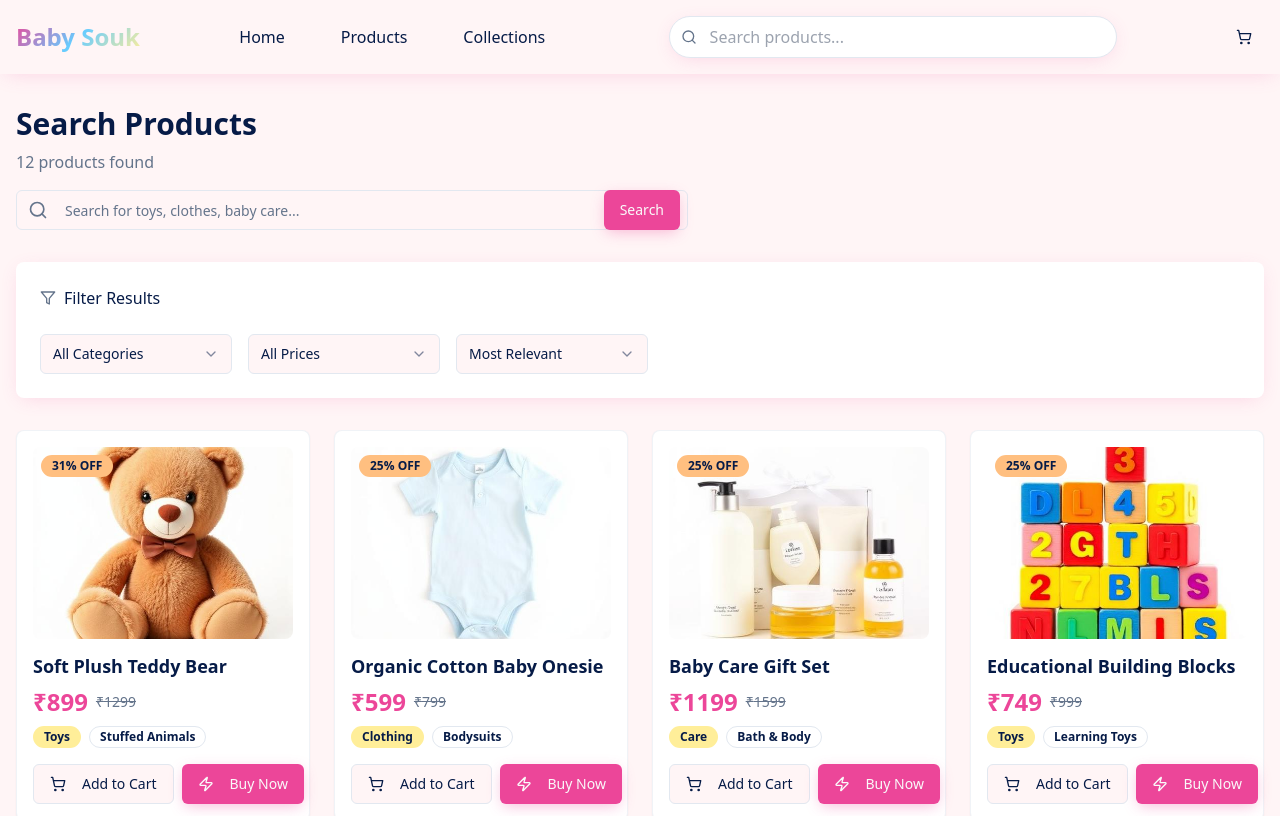
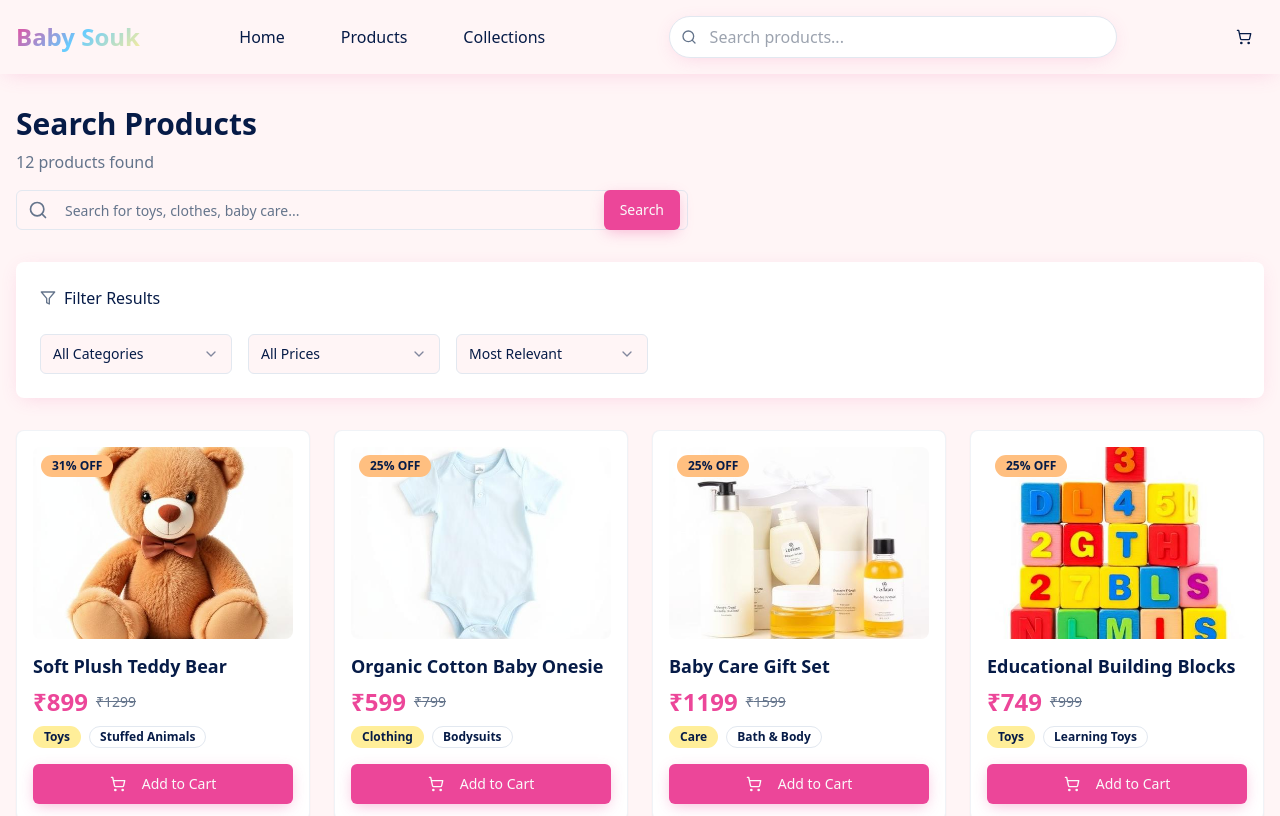
Before and after one commit to aqkhanadoor/BabySoukNextJs, a React (Vite) app: page /search in a window 1280 px wide. Shown: the top 816 px of the page. Built offline with nearby package versions, Linux system fonts and the light colour scheme.

Commit message:
Remove "Buy Now" button
Removed the "Buy Now" button from product displays, ensuring only the "Add to Cart" button is visible.
Here are the files that were edited by the AI in that message:
-edited src/components/ProductCard.tsx
-edited src/pages/ProductDetail.tsx

```diff
--- a/src/components/ProductCard.tsx
+++ b/src/components/ProductCard.tsx
@@ -1,7 +1,7 @@
 import { Button } from "@/components/ui/button";
 import { Card, CardContent, CardFooter } from "@/components/ui/card";
 import { Badge } from "@/components/ui/badge";
-import { ShoppingCart, Zap } from "lucide-react";
+import { ShoppingCart } from "lucide-react";
 import { Product } from "@/data/products";
 import { Link } from "react-router-dom";
 import { useCart } from "@/contexts/CartContext";
@@ -80,28 +80,17 @@ const ProductCard = ({ product }: ProductCardProps) => {
         </div>
       </CardContent>
 
-      <CardFooter className="p-4 pt-0 space-y-2">
-        {/* Action Buttons */}
-        <div className="flex gap-2 w-full">
+      <CardFooter className="p-4 pt-0">
+        {/* Action Button */}
         <Button
-            variant="outline"
-            className="flex-1 group-hover:border-primary transition-colors"
+          variant="default"
+          className="w-full group-hover:shadow-button transition-all"
           disabled={!product.inStock}
           onClick={handleAddToCart}
         >
           <ShoppingCart className="h-4 w-4 mr-2" />
           Add to Cart
         </Button>
-          <Button
-            variant="default"
-            className="flex-1"
-            disabled={!product.inStock}
-            onClick={handleAddToCart}
-          >
-            <Zap className="h-4 w-4 mr-2" />
-            Buy Now
-          </Button>
-        </div>
       </CardFooter>
     </Card>
   );
```
Lines whose indentation alone changed are shown as unchanged.
